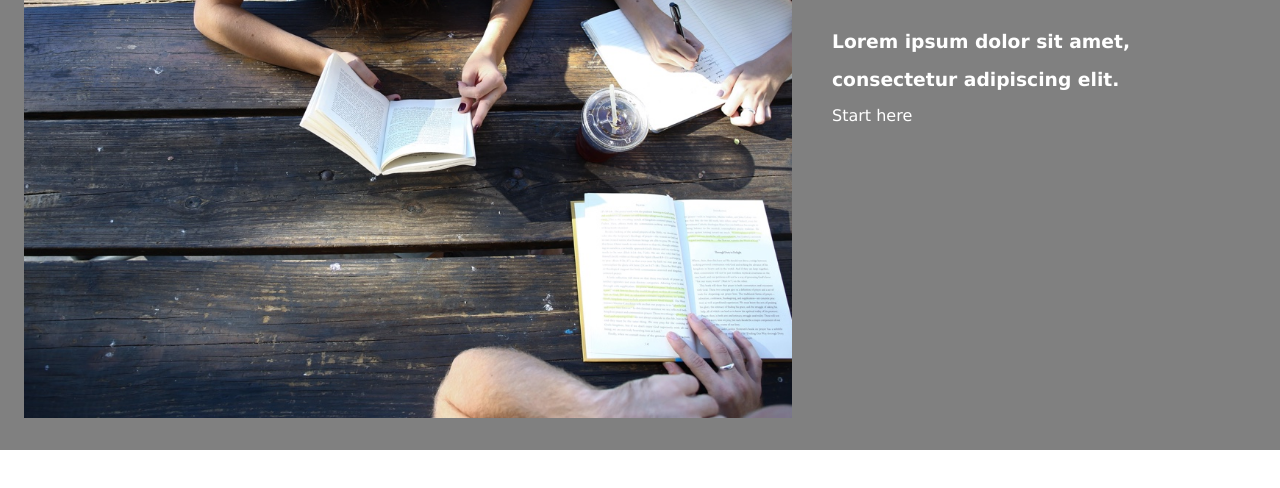
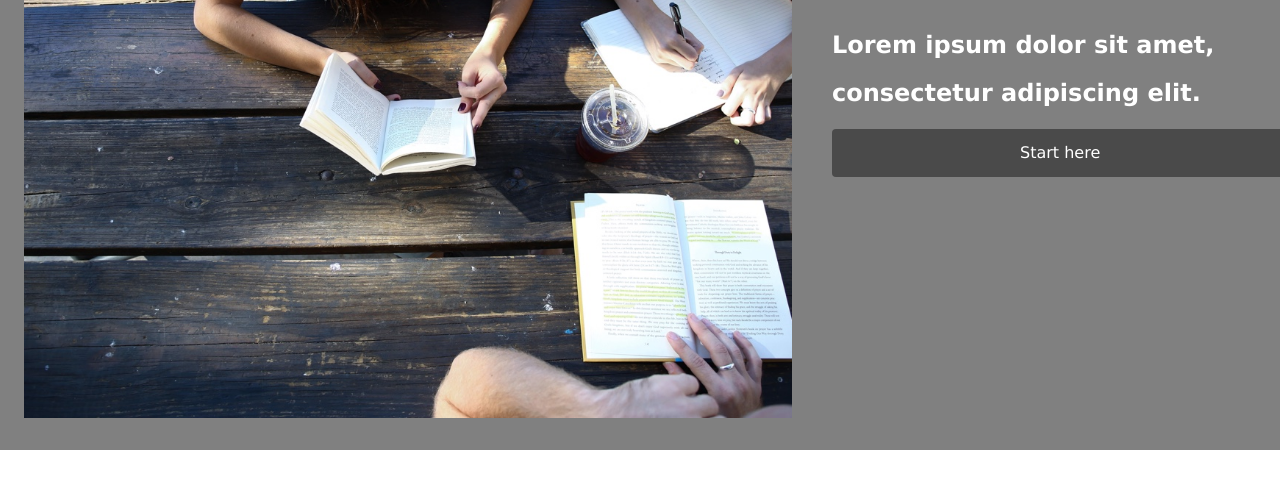
Before and after one commit to Bubbles2016/capstone, a plain HTML site: page index.html in a window 1280 px wide. Shown: the part 278-766 px from the top of the page. Drawn offline with Linux system fonts and the light colour scheme.

Commit message:
section1 is ready

```diff
--- a/index.html
+++ b/index.html
@@ -36,7 +36,7 @@
           <h1>new everyday</h1>
           <h3>Lorem ipsum dolor sit amet,</h3>
           <h3>consectetur adipiscing elit.</h3>
-          <p class="input">Start here</p>
+          <p class="button">Start here</p>
         </div>
       </div>
     </section>
--- a/resources/css/style.css
+++ b/resources/css/style.css
@@ -76,3 +76,20 @@ a {
 .titles-students h1 {
   font-size: 3rem;
 }
+
+.titles-students h3 {
+  font-size: 1.5rem;
+}
+
+.titles-students p {
+  font-size: 1rem;
+}
+
+.button {
+  border-radius: 4px;
+  background-color: #4a4a4a;
+  width: 100%;
+  text-align: center;
+  padding-top: 1rem;
+  padding-bottom: 1rem;
+}
```
